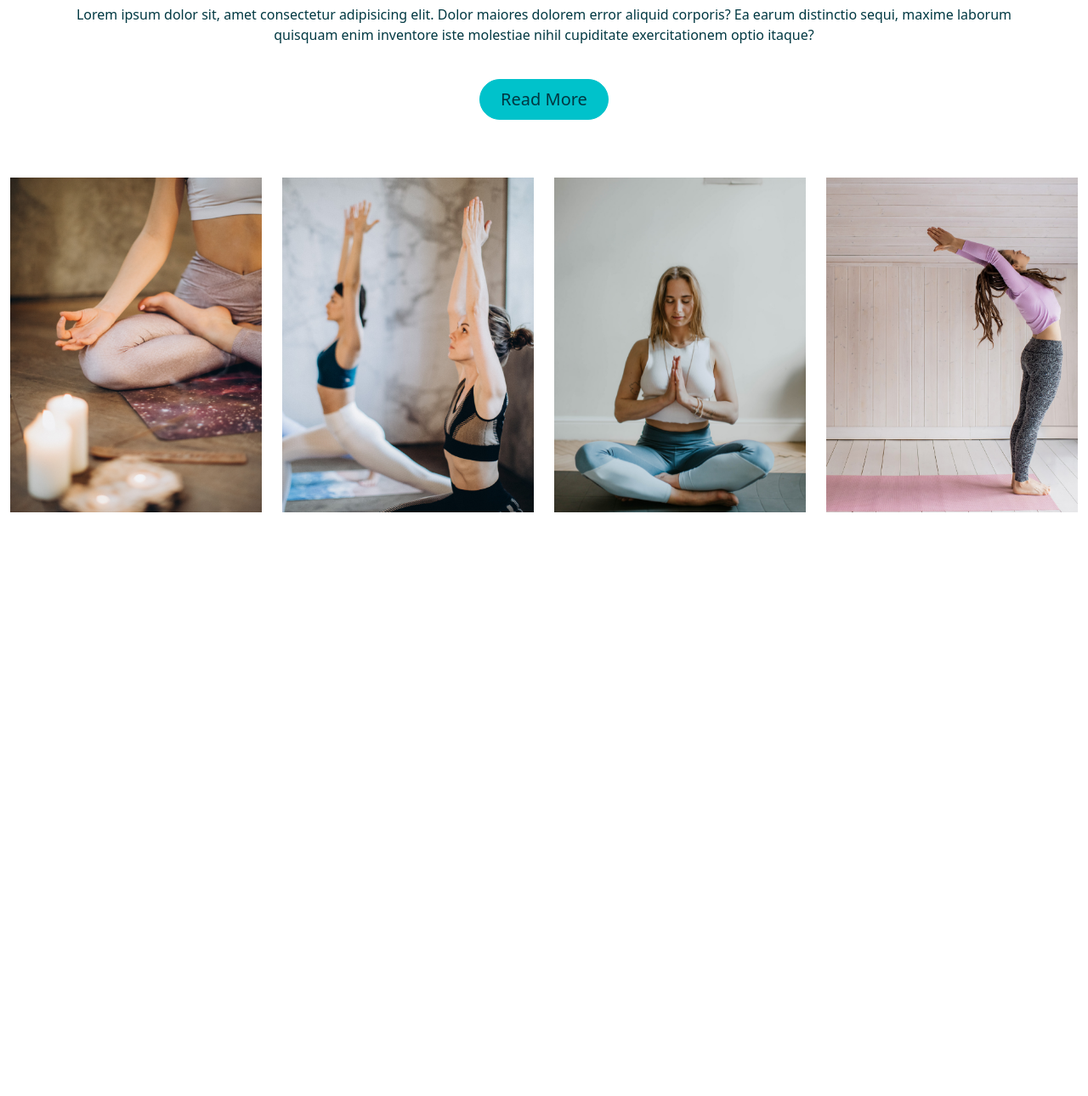
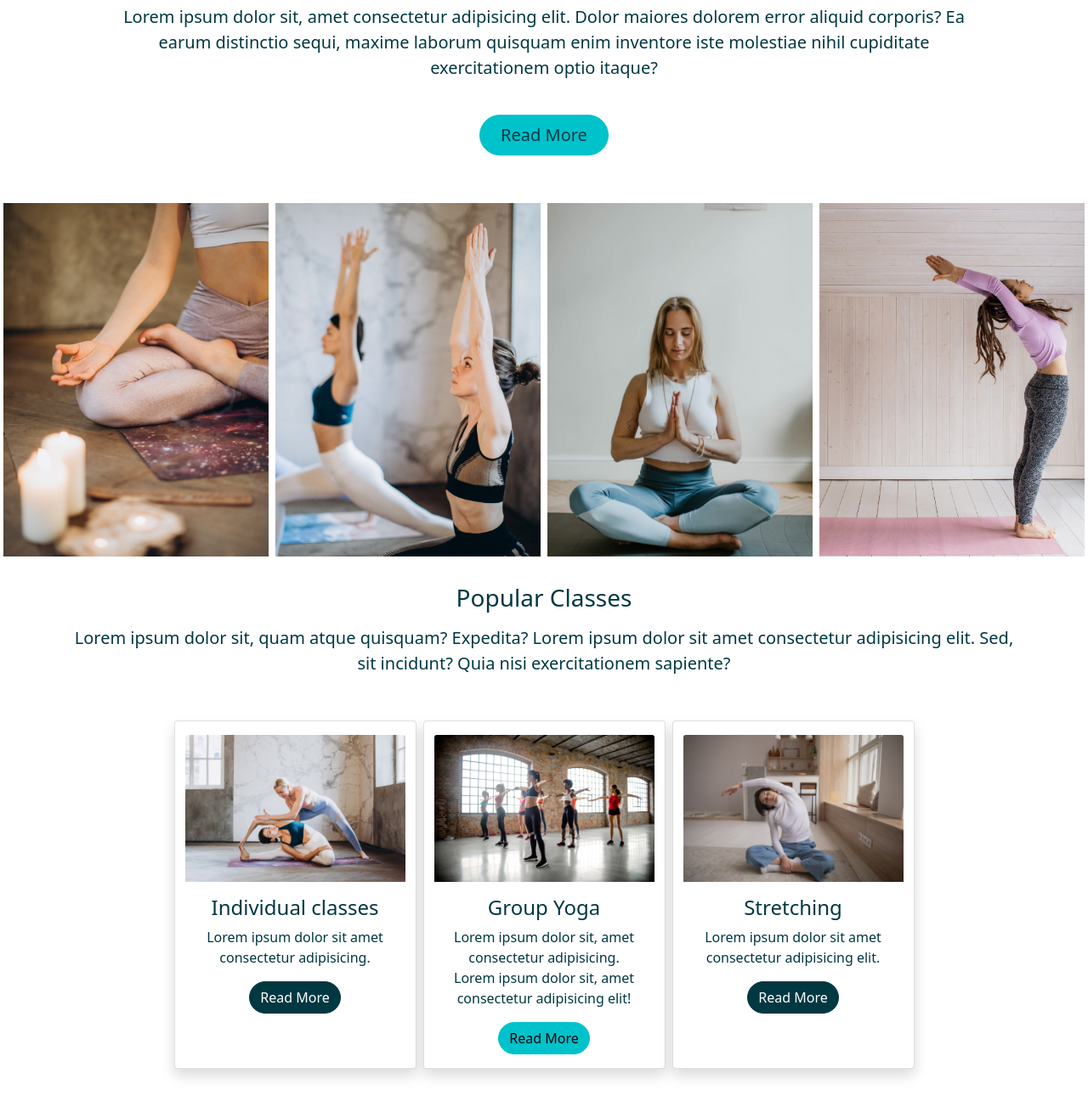
Before and after one commit to paulinakpz/yoga-website, a website: page index.html in a window 1280 px wide. Shown: the part 803-2093 px from the top of the page at 85% size. Before the commit the page ends 1422 px from the top, so only its background shows below. Drawn offline with nearby package versions, Linux system fonts and the light colour scheme.

Commit message:
popular-classes section added

```diff
--- a/index.html
+++ b/index.html
@@ -83,39 +83,85 @@
         </div>
       </div>
     </section>
-    <section class="text-dark p-lg-1 text-center my-4 m-auto">
-      <div class="container">
+    <section class="text-dark p-lg-1 text-center m-4">
+      <div class="container px-5">
         <div class="img">
           <img src="./img/yoga-favicon-rb.png" alt="logo" />
         </div>
         <p class="lead text-primary fs-6">ABOUT OUR YOGA STUDIO</p>
-        <h3>Lorem ipsum dolor sit</h3>
-        <p>
+        <h3 >Lorem ipsum dolor sit</h3>
+        <p class="lead">
           Lorem ipsum dolor sit, amet consectetur adipisicing elit. Dolor
           maiores dolorem error aliquid corporis? Ea earum distinctio sequi,
           maxime laborum quisquam enim inventore iste molestiae nihil cupiditate
           exercitationem optio itaque?
         </p>
 
-        <a href="#" class="btn btn-primary btn-lg text-dark px-4 m-3 m-md-4 rounded-pill">Read More</a>
+        <a
+          href="#"
+          class="btn btn-primary btn-lg text-dark px-4 m-3 m-md-4  rounded-pill"
+          >Read More</a
+        >
       </div>
     </section>
     <section>
       <div class="container-fluid">
         <div class="row d-block text-center d-sm-flex">
-          <div class="col col-sm-6 col-lg-3 py-3">
-            <img class="img-fluid" src="/img/meditation-1.png" alt="">
+          <div class="col col-sm-6 col-lg-3 py-1 px-1 position-relative">
+            <img class="img-fluid" src="/img/meditation-1.png" alt="" />
           </div>
-          <div class="col col-sm-6 col-lg-3 py-3">
-            <img class="img-fluid" src="./img/yoga-1.png" alt="">
+          <div class="col col-sm-6 col-lg-3 py-1 px-1">
+            <img class="img-fluid" src="./img/yoga-1.png" alt="" />
           </div>
-          <div class="col col-sm-6 col-lg-3 py-3">
-            <img class="img-fluid" src="/img/meditation-2.png" alt="">
+          <div class="col col-sm-6 col-lg-3 py-1 px-1">
+            <img class="img-fluid" src="/img/meditation-2.png" alt="" />
           </div>
-          <div class="col col-sm-6 col-lg-3 py-3">
-            <img class="img-fluid" src="/img/stretching-1.png" alt="">
+          <div class="col col-sm-6 col-lg-3 py-1 px-1">
+            <img class="img-fluid" src="/img/stretching-1.png" alt="" />
           </div>
+        </div>
+      </div>
+    </section>
 
+    <section class="text-center text-dark p-lg-1 m-4">
+      <div class="container ">
+        <h3 class="mb-3">Popular Classes</h3>
+        <p class="lead mb-5">
+          Lorem ipsum dolor sit, quam atque quisquam? Expedita? Lorem ipsum
+          dolor sit amet consectetur adipisicing elit. Sed, sit incidunt? Quia
+          nisi exercitationem sapiente?
+        </p>
+        <div class="row  text-center d-flex justify-content-center">
+          <div class="card col-8 col-md-4 col-lg-3 m-1 pt-3 shadow">
+            <img src="/img/individual-classes.png" class="card-img-top" alt="..." />
+            <div class="card-body">
+              <h4 class="card-title">Individual classes</h4>
+              <p class="card-text">
+                Lorem ipsum dolor sit amet consectetur adipisicing.
+              </p>
+              <a href="#" class="btn btn-dark rounded-pill">Read More</a>
+            </div>
+          </div>
+          <div class="card col-8 col-md-4 col-lg-3 m-1 pt-3 shadow">
+            <img src="/img/group-classes.png" class="card-img-top" alt="..." />
+            <div class="card-body">
+              <h4 class="card-title">Group Yoga</h4>
+              <p class="card-text">
+                Lorem ipsum dolor sit, amet consectetur adipisicing. Lorem ipsum dolor sit, amet consectetur adipisicing elit!
+              </p>
+              <a href="#" class="btn btn-primary rounded-pill">Read More</a>
+            </div>
+          </div>
+          <div class="card col-8 col-md-4 col-lg-3 m-1 pt-3 shadow">
+            <img src="/img/classes1.png" class="card-img-top" alt="..." />
+            <div class="card-body">
+              <h4 class="card-title">Stretching</h4>
+              <p class="card-text">
+                Lorem ipsum dolor sit amet consectetur adipisicing elit.
+              </p>
+              <a href="#" class="btn btn-dark rounded-pill">Read More</a>
+            </div>
+          </div>
         </div>
       </div>
     </section>
--- a/scss/style.scss
+++ b/scss/style.scss
@@ -1,3 +1,4 @@
 @import 'reserve-section';
 @import 'info-section';
 @import 'variables';
+@import 'classes-list';
```
Also changed, not shown: img/classes1.png (added), img/group-classes.png (added), img/individual-classes.png (added), scss/_classes-list.scss (added), 1 other file.
